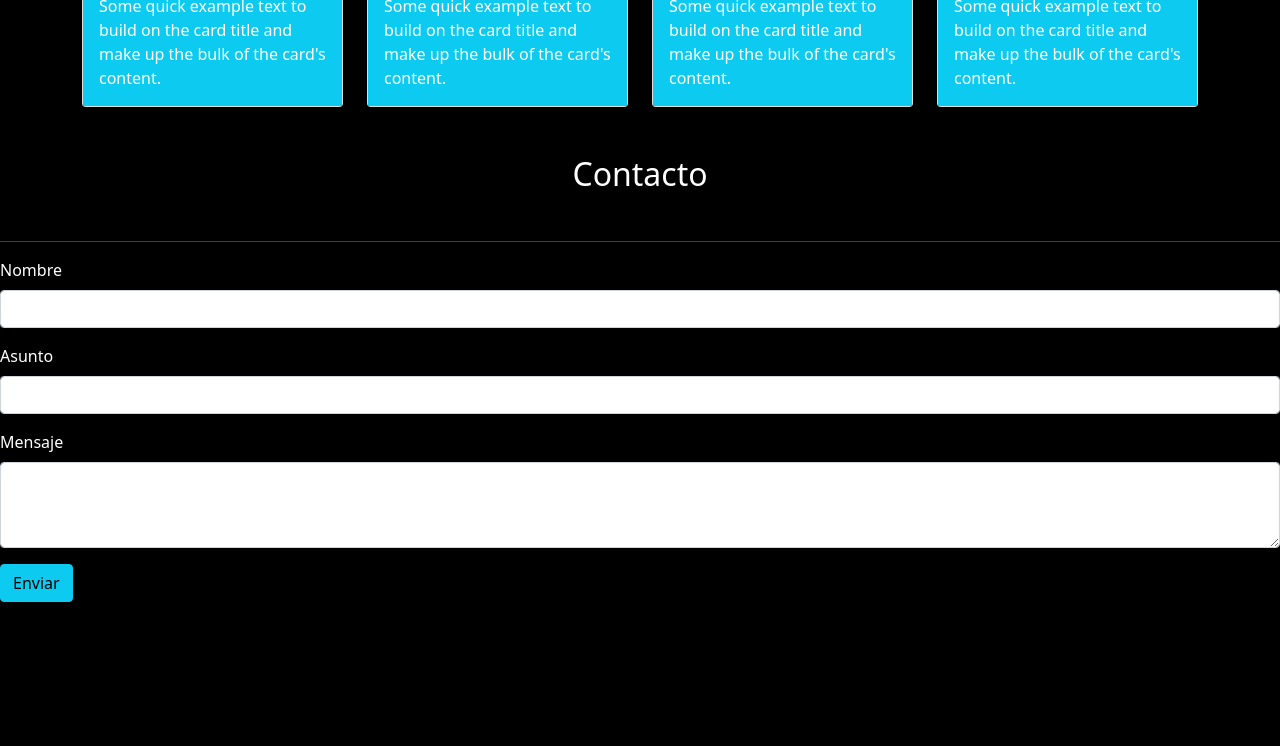
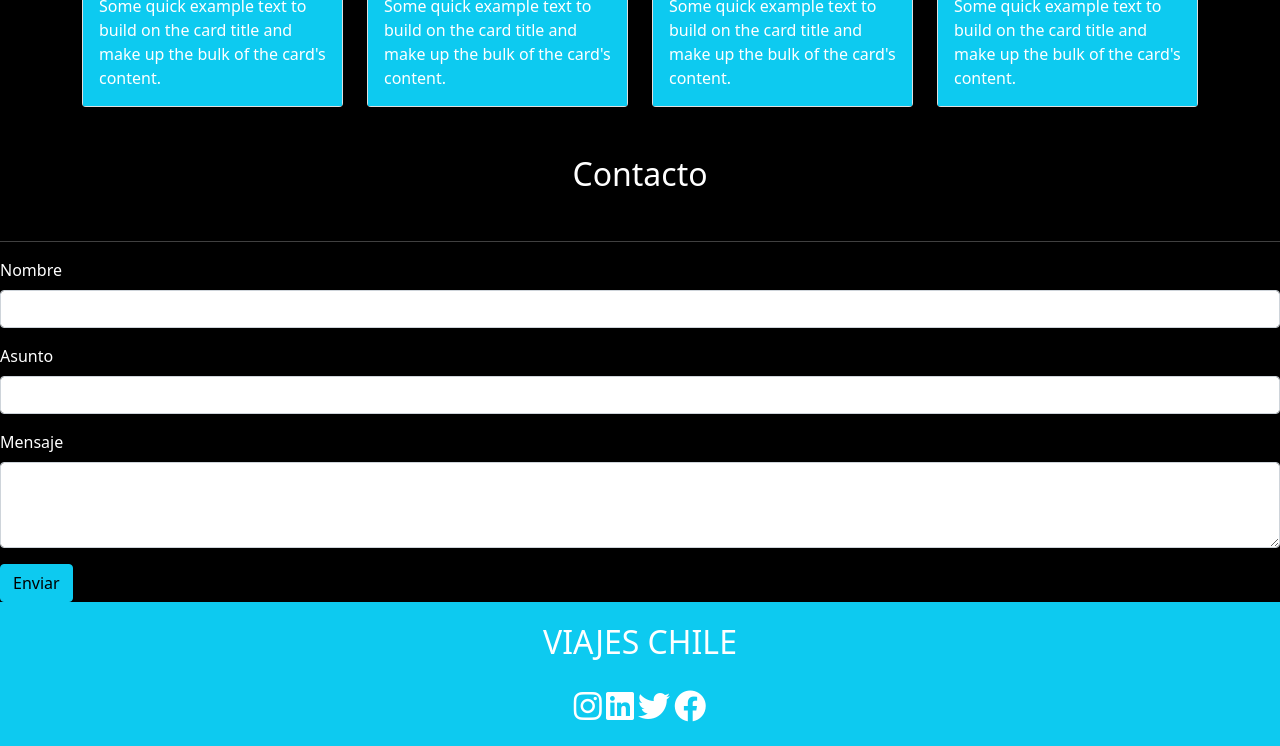
Before and after one commit to constanza1995/viajes-chile, a plain HTML site: page assets/index.html in a window 1280 px wide. Shown: the part 1746-2492 px from the top of the page. Before the commit the page ends 2348 px from the top, so only its background shows below. Drawn offline with nearby package versions, Linux system fonts and the light colour scheme; files that its build step writes are made by us from their sources; files whose address does not match are found by name.

Commit message:
footer done

```diff
--- a/assets/index.html
+++ b/assets/index.html
@@ -201,6 +201,23 @@
             <button type="submit" class="btn btn-info">Enviar</button>
           </form>
     </section>
+    <footer class="container-fluid text-center bg-info py-3">
+        <div class="footer-wrap">
+        <div>
+            <p class="fs-2">VIAJES CHILE</p>
+        </div>
+        <div>
+            <i data-bs-toggle="tooltip" data-placement="top" title="@viajeschile" class="fa-brands fa-instagram fa-2x my-2"></i>
+            <i data-bs-toggle="tooltip" data-placement="top" title="@viajeschile"class="fa-brands fa-linkedin fa-2x my-2"></i>
+            <i data-bs-toggle="tooltip" data-placement="top" title="@viajeschile"class="fa-brands fa-twitter fa-2x my-2"></i>
+            <i data-bs-toggle="tooltip" data-placement="top" title="@viajeschile" class="fa-brands fa-facebook fa-2x my-2"></i>
+        </div>
+        </div>
+
+
+
+
+    </footer>
 
 
 
```
